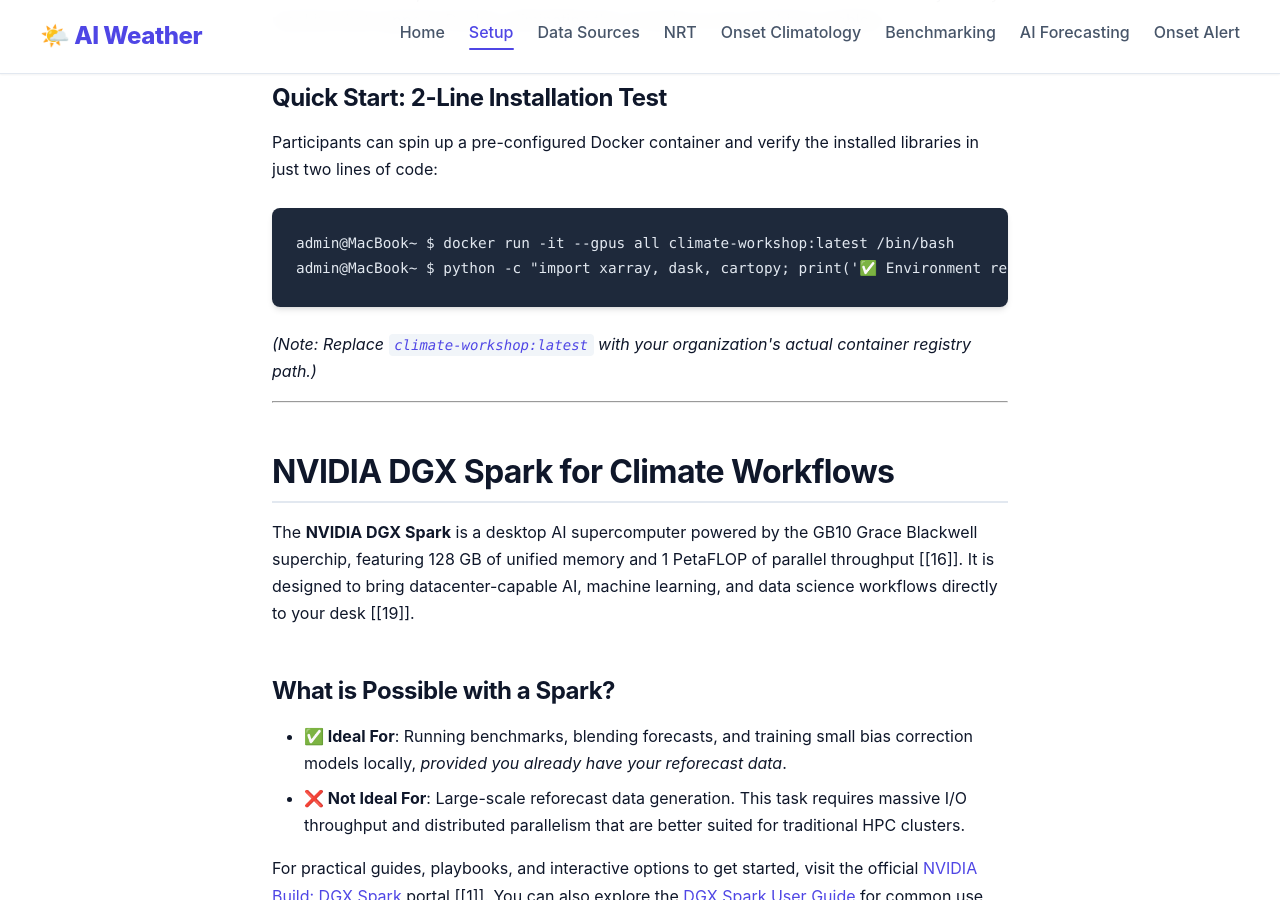
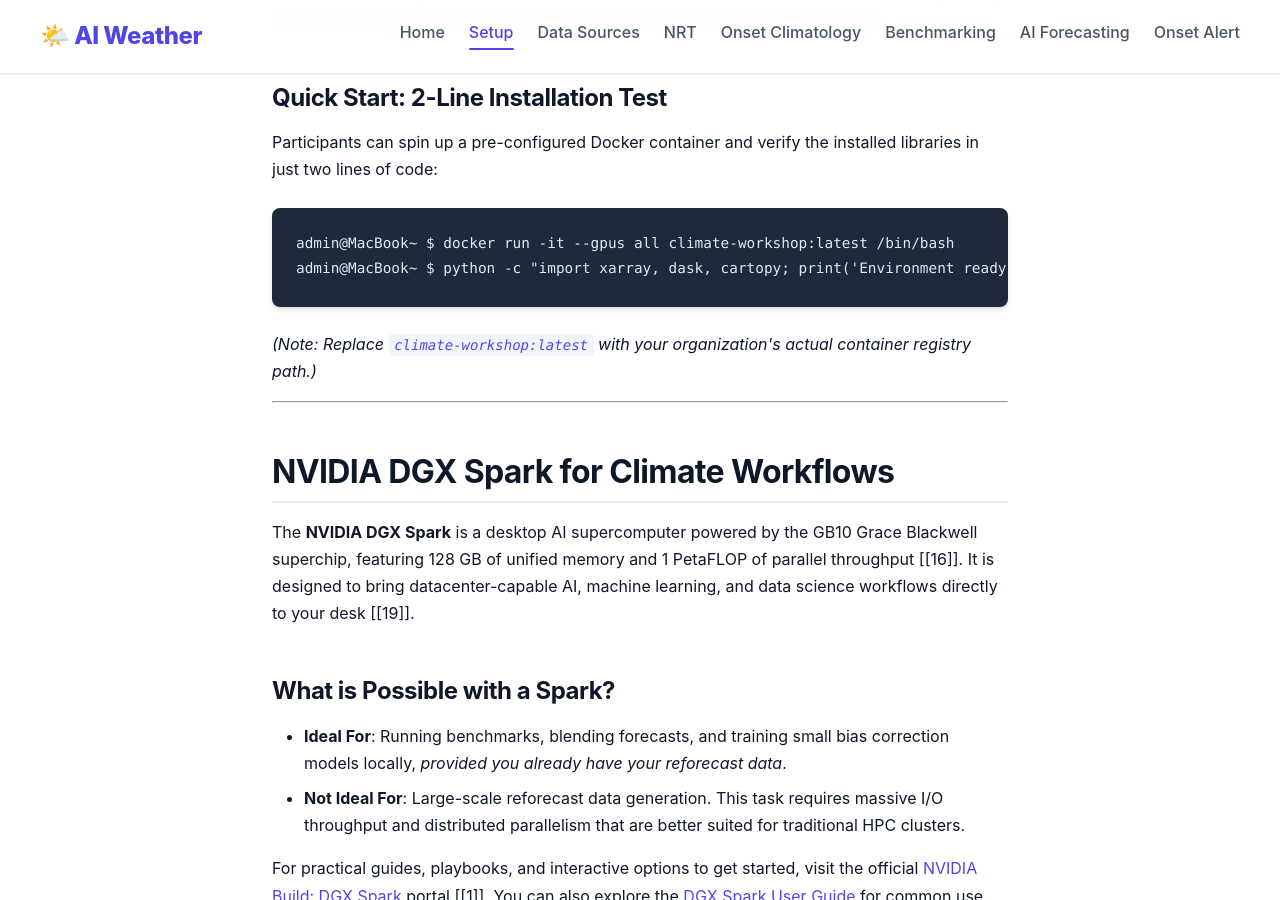
Before and after one commit to mesfind/ai_weather, a Jekyll site: the page built from docs/_episodes/00-setup.md, in a window 1280 px wide and 900 px high, scrolled down 3650 px. Built offline with Jekyll 4.4.1, drawn with Linux system fonts in a browser that asks for light colours.

Commit message:
update 00-setup.md

```diff
--- a/docs/_episodes/00-setup.md
+++ b/docs/_episodes/00-setup.md
@@ -144,7 +144,7 @@
 
 ~~~bash
 admin@MacBook~ $ docker run -it --gpus all climate-workshop:latest /bin/bash
-admin@MacBook~ $ python -c "import xarray, dask, cartopy; print('✅ Environment ready!')"
+admin@MacBook~ $ python -c "import xarray, dask, cartopy; print('Environment ready!')"
 ~~~
 {: .bash}
 
@@ -157,8 +157,8 @@
 The **NVIDIA DGX Spark** is a desktop AI supercomputer powered by the GB10 Grace Blackwell superchip, featuring 128 GB of unified memory and 1 PetaFLOP of parallel throughput [[16]]. It is designed to bring datacenter-capable AI, machine learning, and data science workflows directly to your desk [[19]].
 
 ### What is Possible with a Spark?
-- **✅ Ideal For**: Running benchmarks, blending forecasts, and training small bias correction models locally, *provided you already have your reforecast data*.
-- **❌ Not Ideal For**: Large-scale reforecast data generation. This task requires massive I/O throughput and distributed parallelism that are better suited for traditional HPC clusters.
+- **Ideal For**: Running benchmarks, blending forecasts, and training small bias correction models locally, *provided you already have your reforecast data*.
+- **Not Ideal For**: Large-scale reforecast data generation. This task requires massive I/O throughput and distributed parallelism that are better suited for traditional HPC clusters.
 
 For practical guides, playbooks, and interactive options to get started, visit the official [NVIDIA Build: DGX Spark](https://build.nvidia.com/spark) portal [[1]]. You can also explore the [DGX Spark User Guide](https://docs.nvidia.com/dgx/dgx-spark/common-use-cases.html) for common use cases [[3]].
 
```
